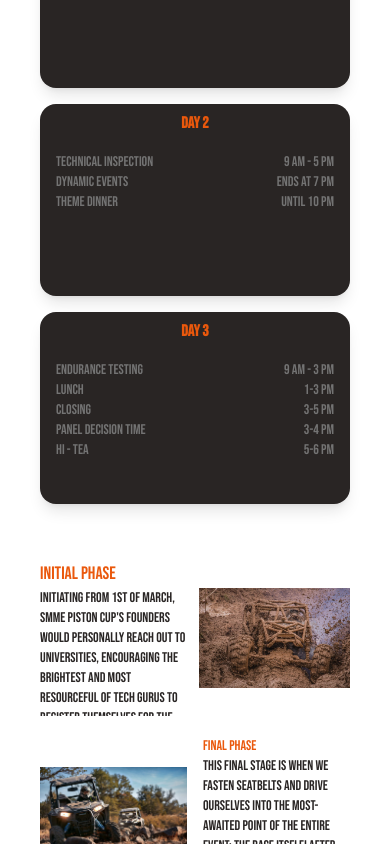
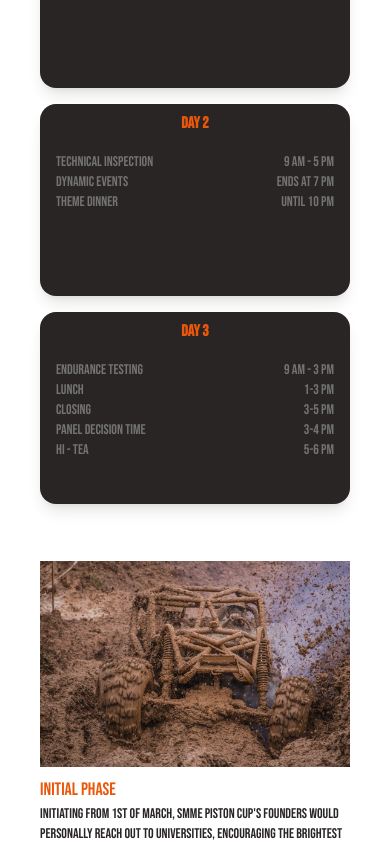
Before and after one commit to tahamukhtar20/piston-cup, a Next.js app: page /events in a window 390 px wide. Shown: the part 1156-2000 px from the top of the page. Built offline with nearby package versions, Linux system fonts and the light colour scheme.

Commit message:
changes_applied2

```diff
--- a/pages/events.tsx
+++ b/pages/events.tsx
@@ -28,11 +28,12 @@ export default function Events() {
 				<Phase />
 
 			</div>
-			<div className=" h-60 w-full flex justify-center items-center text-center ">
+			<div className=" h-60 w-full flex flex-col md:flex-row justify-center items-center text-center ">
 				<h1 className="text-lg md:text-3xl text-primary" >Well then, what are you waiting<br /> for?</h1>
-				<button className="ml-1 md:ml-20 text-rg md:text-2xl border-2 border-primary p-2 md:p-4 rounded-md transition-transform hover:scale-110">Register Now</button>
+				<div className="flex mt-10 md:mt-0">
+				<button className=" md:ml-20 text-rg md:text-2xl border-2 border-primary p-2 md:p-4 rounded-md transition-transform hover:scale-110">Register Now</button>
 				<button className="ml-2 md:ml-10 text-rg md:text-2xl border-2 border-primary p-2 md:p-4 rounded-md transition-transform hover:scale-110">Resources</button>
-
+				</div>
 			</div>
 		</div>
 
@@ -42,10 +43,14 @@ export default function Events() {
 const Phase = () => {
 	return (
 		<div className="flex flex-col items-center w-full gap-1">
-			<div className="grid grid-cols-2 gap-2 md:gap-16 text-black w-full md:w-2/3 mb-4 ">
+			<div className="grid grid-rows-2  md:grid-cols-2 md:grid-rows-1 gap-2 md:gap-16 text-black w-full md:w-2/3 mb-4 ">
+			<div className="md:hidden flex items-center justify-center ">
+					<AnimatedImage src="/pic8.jpg" alt="3" initial={200} />
+				</div>
 				<div>
+
 					<h1 className="text-lg md:text-5xl text-primary md:mb-8">Initial Phase</h1>
-					<p className="text-sm whitespace-normal overflow-scroll md:text-xl text-secondary max-h-32 md:max-h-full">
+					<p className="text-sm whitespace-normal  md:text-xl text-secondary  md:max-h-full">
 						Initiating from 1st of March, SMME Piston Cup&apos;s founders would personally reach out to universities, encouraging the brightest and most resourceful of tech gurus to register themselves for the event.
 
 
@@ -53,11 +58,11 @@ const Phase = () => {
 						After the completion of the registration process, the participating teams will prepare a business presentation. Moreover, a design presentation will be held along with the track inauguration on 24th of May.
 					</p>
 				</div>
-				<div className="flex items-center justify-center ">
+				<div className="hidden md:flex items-center justify-center ">
 					<AnimatedImage src="/pic8.jpg" alt="3" initial={200} />
 				</div>
 			</div>
-			<div className="grid grid-cols-2 gap-4 md:gap-16 text-black w-full md:w-2/3 ">
+			<div className="grid grid-rows-2  md:grid-cols-2 md:grid-rows-1 gap-4 md:gap-16 text-black w-full md:w-2/3 ">
 				<div className="flex items-center justify-center ">
 
 					<AnimatedImage src="/pic9.jpg" alt="3" initial={-200} />
@@ -65,7 +70,7 @@ const Phase = () => {
 				<div className="col-span-1">
 					<h1 className="text-sm md:text-5xl text-primary md:mb-8">Final Phase</h1>
 
-					<p className="text-sm whitespace-normal overflow-scroll md:text-xl text-secondary max-h-32 md:max-h-full">
+					<p className="text-sm whitespace-normal overflow-scroll md:text-xl text-secondary  md:max-h-full">
 						This final stage is when we fasten seatbelts and drive ourselves into the most-awaited point of the entire event: the race itself! After the teams submit all the required documents such as the cost report and final design.
 						<br />
 						<br />
```
